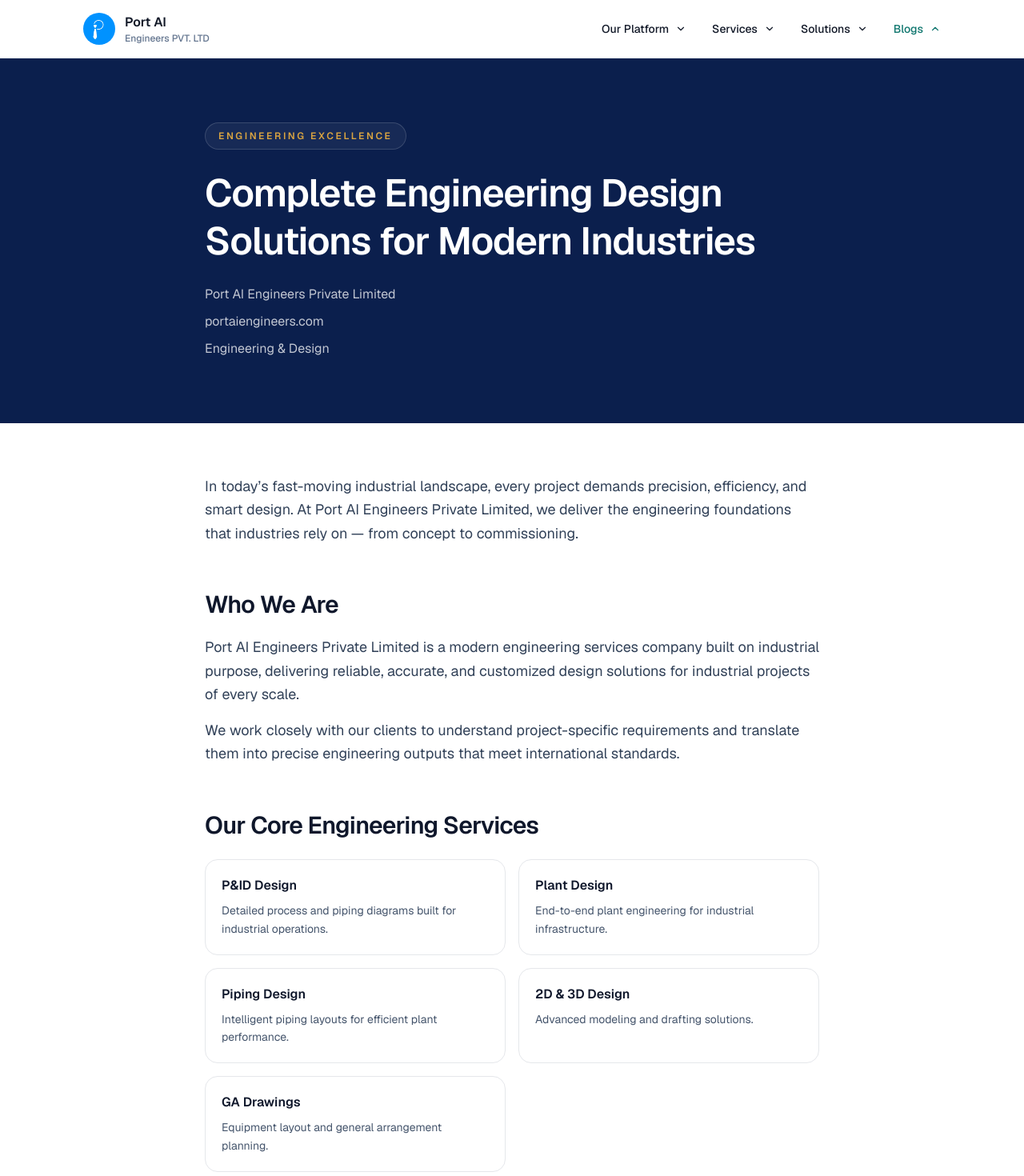
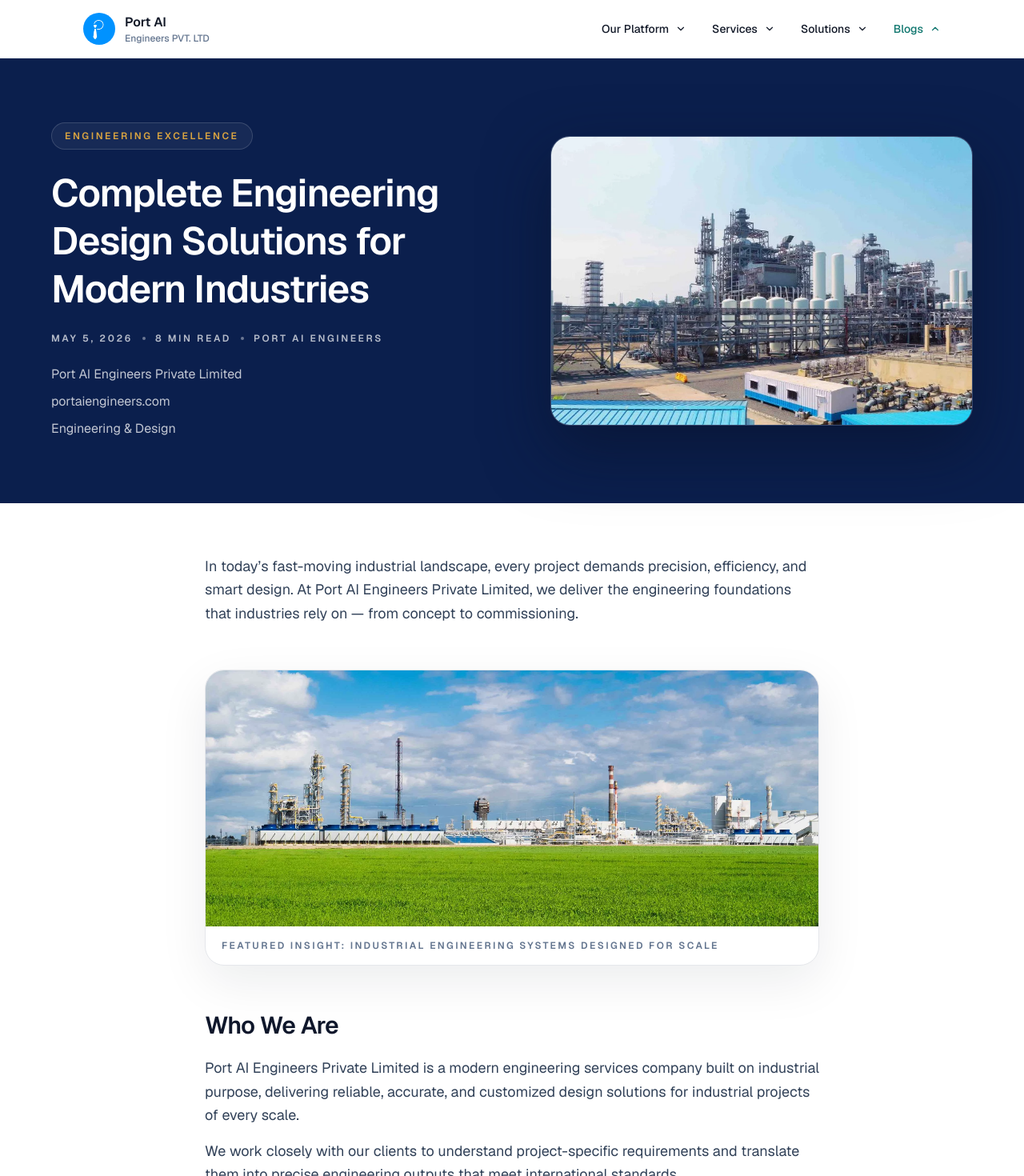
Before and after one commit to RamojiSai/portaiengineers, a Next.js app: page /blogs/all in a window 1280 px wide. Shown: the top 1470 px of the page at 80% size. Built offline with nearby package versions, Linux system fonts and the light colour scheme.

Commit message:
Added Blog

```diff
--- a/src/app/blogs/all/page.tsx
+++ b/src/app/blogs/all/page.tsx
@@ -105,8 +105,9 @@
     <main className="min-h-screen bg-white text-slate-900">
       {/* Hero */}
       <section className="w-full bg-[#0B1F4D] px-6 py-16 sm:px-10 sm:py-20">
-        <div className="mx-auto w-full max-w-3xl">
+        <div className="mx-auto w-full max-w-6xl">
           <FadeIn>
+            <div className="grid items-center gap-10 lg:grid-cols-[1.05fr_0.95fr]">
               <div className="space-y-6">
                 <div className="inline-flex items-center rounded-full border border-white/15 bg-white/5 px-4 py-2 text-xs font-semibold tracking-[0.22em] text-[#D9A441]">
                   ENGINEERING EXCELLENCE
@@ -116,10 +117,27 @@
                   Complete Engineering Design Solutions for Modern Industries
                 </h1>
 
+                <div className="flex flex-wrap items-center gap-3 text-xs font-semibold uppercase tracking-[0.22em] text-white/70">
+                  <span>May 5, 2026</span>
+                  <span className="h-1 w-1 rounded-full bg-white/40" />
+                  <span>8 min read</span>
+                  <span className="h-1 w-1 rounded-full bg-white/40" />
+                  <span>Port AI Engineers</span>
+                </div>
+
                 <div className="space-y-2 text-sm leading-relaxed text-white/75 sm:text-base">
                   <div>Port AI Engineers Private Limited</div>
                   <div>portaiengineers.com</div>
                   <div>Engineering &amp; Design</div>
+                </div>
+              </div>
+
+              <div className="relative overflow-hidden rounded-3xl border border-white/15 bg-white/5 shadow-[0_30px_80px_rgba(8,19,44,0.6)]">
+                <img
+                  src="/co2-capture.webp"
+                  alt="Engineering plant infrastructure"
+                  className="h-64 w-full object-cover sm:h-72 lg:h-[360px]"
+                />
               </div>
             </div>
           </FadeIn>
@@ -139,6 +157,19 @@
                 — from concept to commissioning.
               </p>
             </div>
+          </FadeIn>
+
+          <FadeIn>
+            <figure className="overflow-hidden rounded-3xl border border-[#E5E7EB] bg-white shadow-[0_20px_60px_rgba(15,23,42,0.08)]">
+              <img
+                src="/Low-Carbon-Ammonia-image1.webp"
+                alt="Industrial engineering design collaboration"
+                className="h-64 w-full object-cover sm:h-80"
+              />
+              <figcaption className="px-5 py-4 text-xs font-semibold uppercase tracking-[0.2em] text-slate-500">
+                Featured insight: Industrial engineering systems designed for scale
+              </figcaption>
+            </figure>
           </FadeIn>
 
           {/* Section 2 — Who We Are */}
```
Lines whose indentation alone changed are shown as unchanged.
